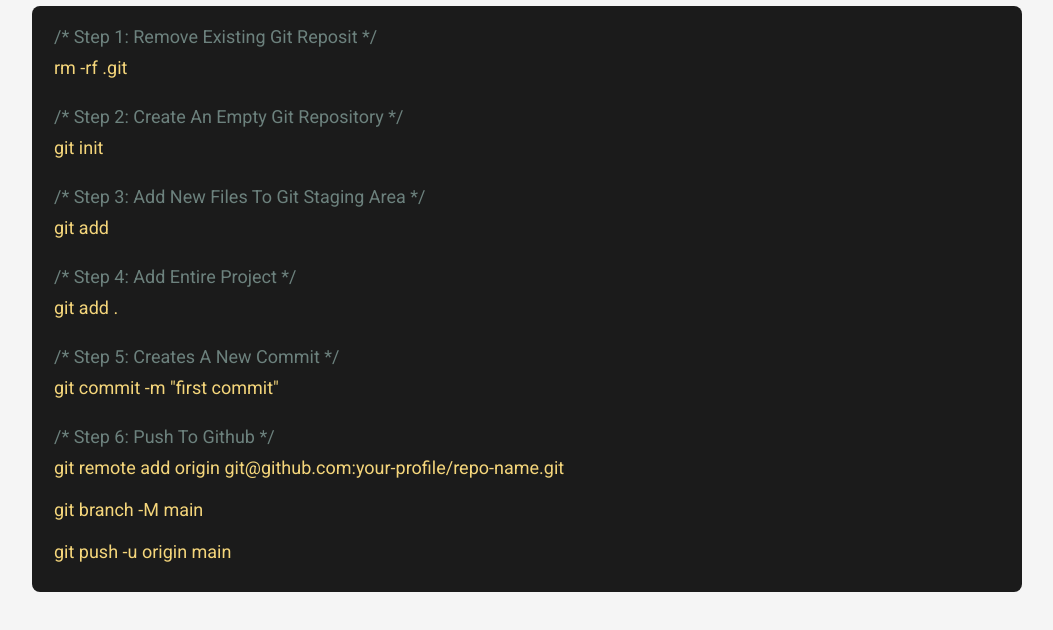
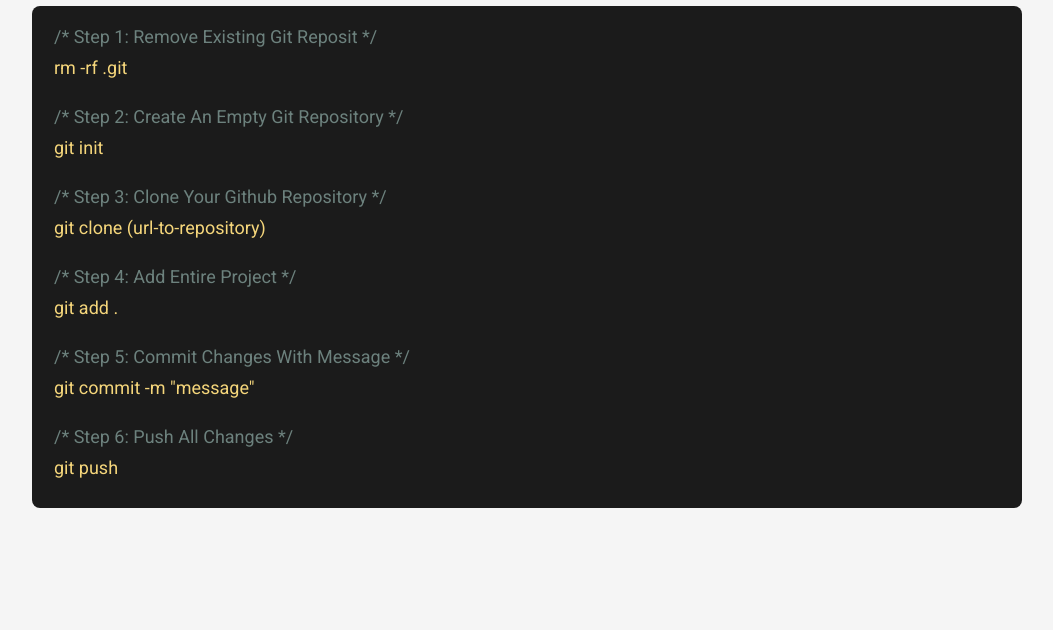
Before and after one commit to IgnacioR97/git-essentials, a plain HTML site: page index.html in a window 1280 px wide. Shown: the part 102-732 px from the top of the page, without its empty margins (113-1166 px from the left). Drawn offline with Linux system fonts and the light colour scheme.

Commit message:
changed html text

```diff
--- a/index.html
+++ b/index.html
@@ -31,23 +31,17 @@
           </p>
           <p class="tolken-code">git init</p>
           <p class="tolken-comment">
-            /* Step 3: add new files to Git staging area */
+            /* Step 3: clone your github repository */
           </p>
-          <p class="tolken-code">git add</p>
+          <p class="tolken-code">git clone (url-to-repository)</p>
           <p class="tolken-comment">/* Step 4: add entire project */</p>
           <p class="tolken-code">git add .</p>
-          <p class="tolken-comment">/* Step 5: creates a new commit */</p>
-          <p class="tolken-code">git commit -m "first commit"</p>
-          <p class="tolken-comment">/* Step 6: push to github */</p>
-          <p class="tolken-code">
-            git remote add origin git@github.com:your-profile/repo-name.git
-            <br />
-            <br />
-            git branch -M main
-            <br />
-            <br />
-            git push -u origin main
+          <p class="tolken-comment">
+            /* Step 5: commit changes with message */
           </p>
+          <p class="tolken-code">git commit -m "message"</p>
+          <p class="tolken-comment">/* Step 6: push all changes */</p>
+          <p class="tolken-code">git push</p>
         </code>
       </div>
     </div>
```
